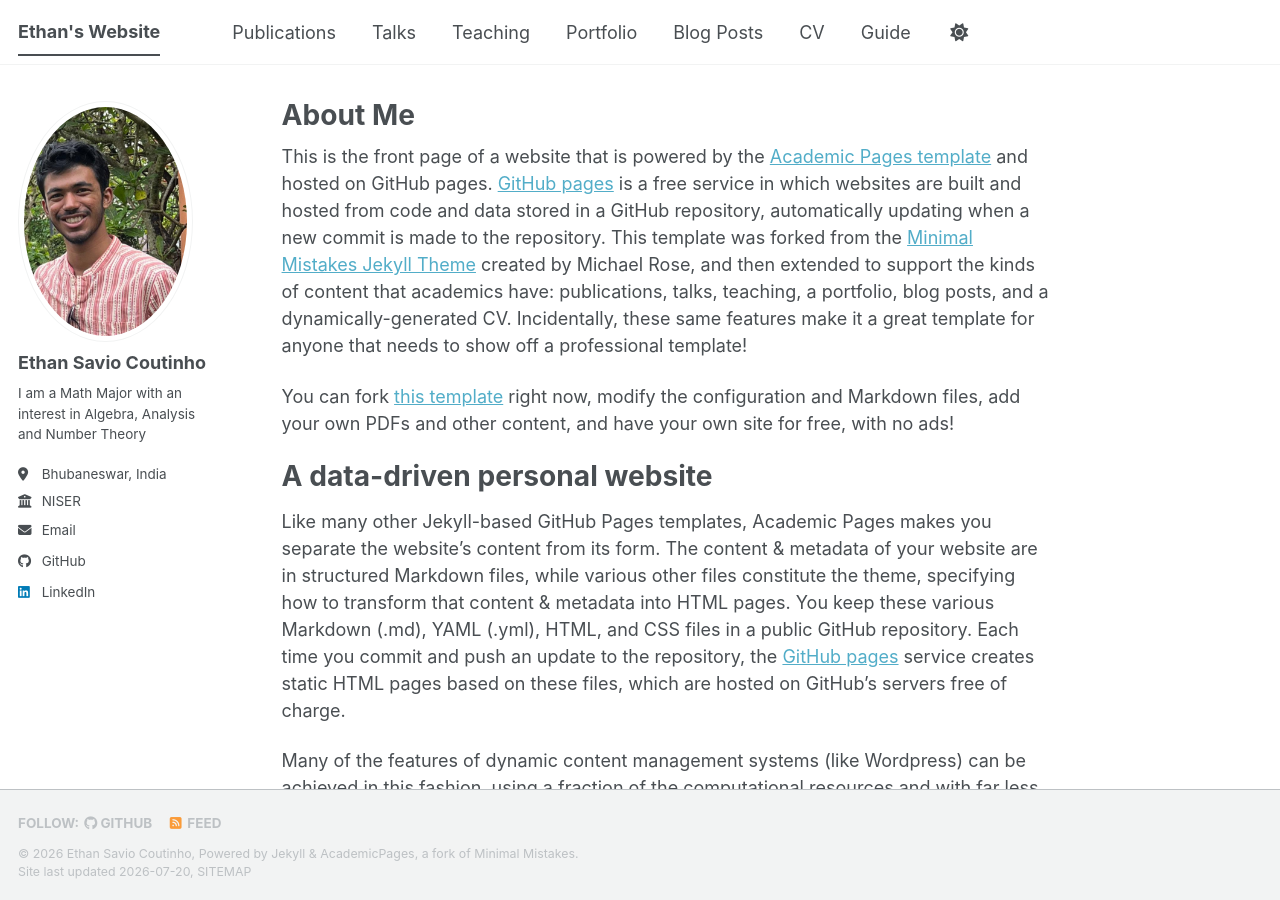
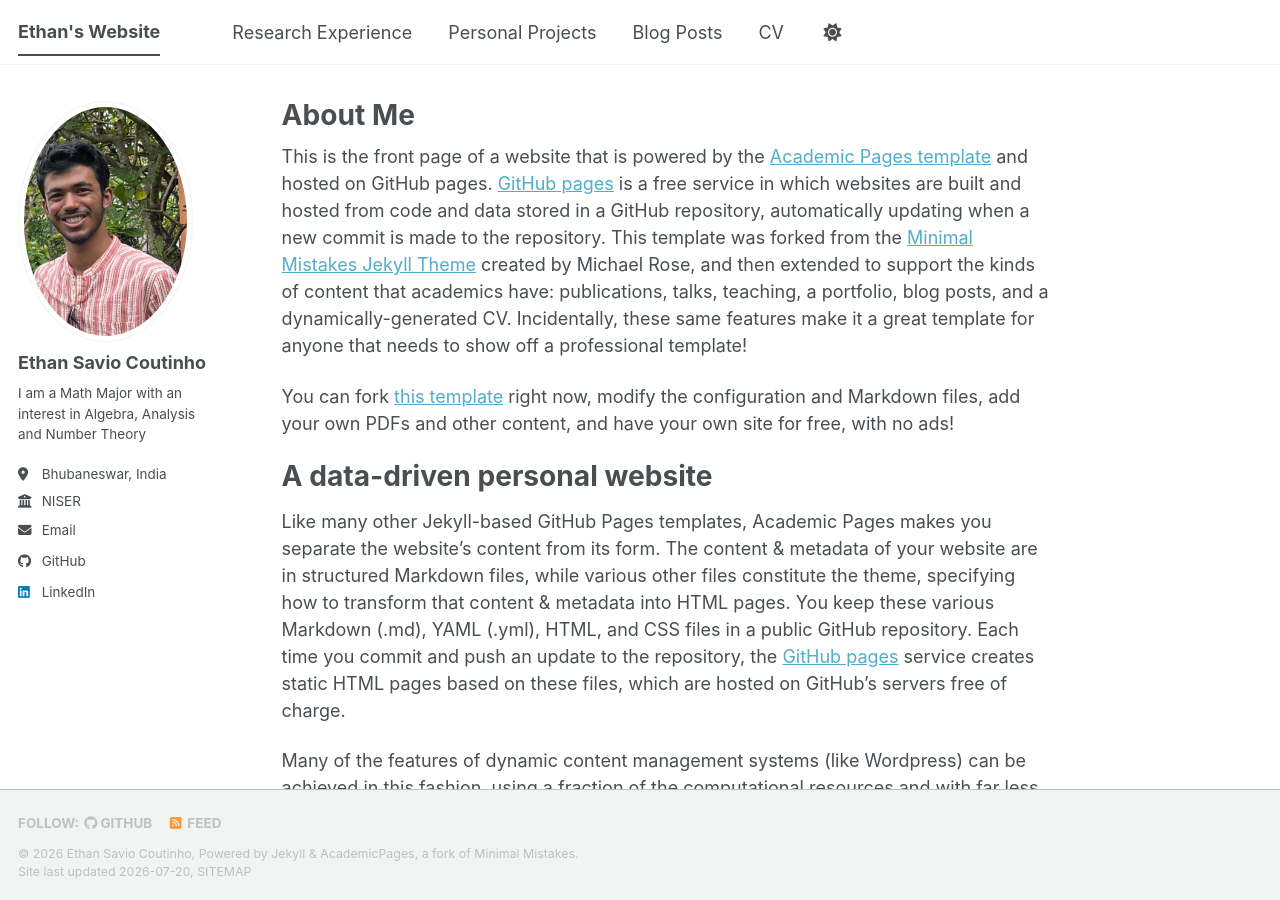
Before and after one commit to etn007/etn_website, a Jekyll site: the page built from _pages/about.md, in a window 1280 px wide and 900 px high. Built offline with Jekyll 4.4.1, drawn with Linux system fonts in a browser that asks for light colours; a style sheet for code colours, icons or effects is not loaded.

Commit message:
Update navigation menu by modifying sections
Removed 'Publications', 'Talks', 'Teaching', and 'Guide' sections. Added 'Research Experience' and 'Personal Projects' sections.

```diff
--- a/_data/navigation.yml
+++ b/_data/navigation.yml
@@ -8,17 +8,12 @@
 #      Markdown formatted page while the second is generated using JSON.
 
 main:
-  - title: "Publications"
-    url: /publications/
+  - title: "Research Experience"
+    url: /rexperience/
 
-  - title: "Talks"
-    url: /talks/
+  - title: "Personal Projects"
+    url: /projects/
 
-  - title: "Teaching"
-    url: /teaching/
-
-  - title: "Portfolio"
-    url: /portfolio/
 
   - title: "Blog Posts"
     url: /year-archive/
@@ -28,6 +23,3 @@ main:
 
   # - title: "CV"
   #   url: /cv-json/
-
-  - title: "Guide"
-    url: /markdown/
```
